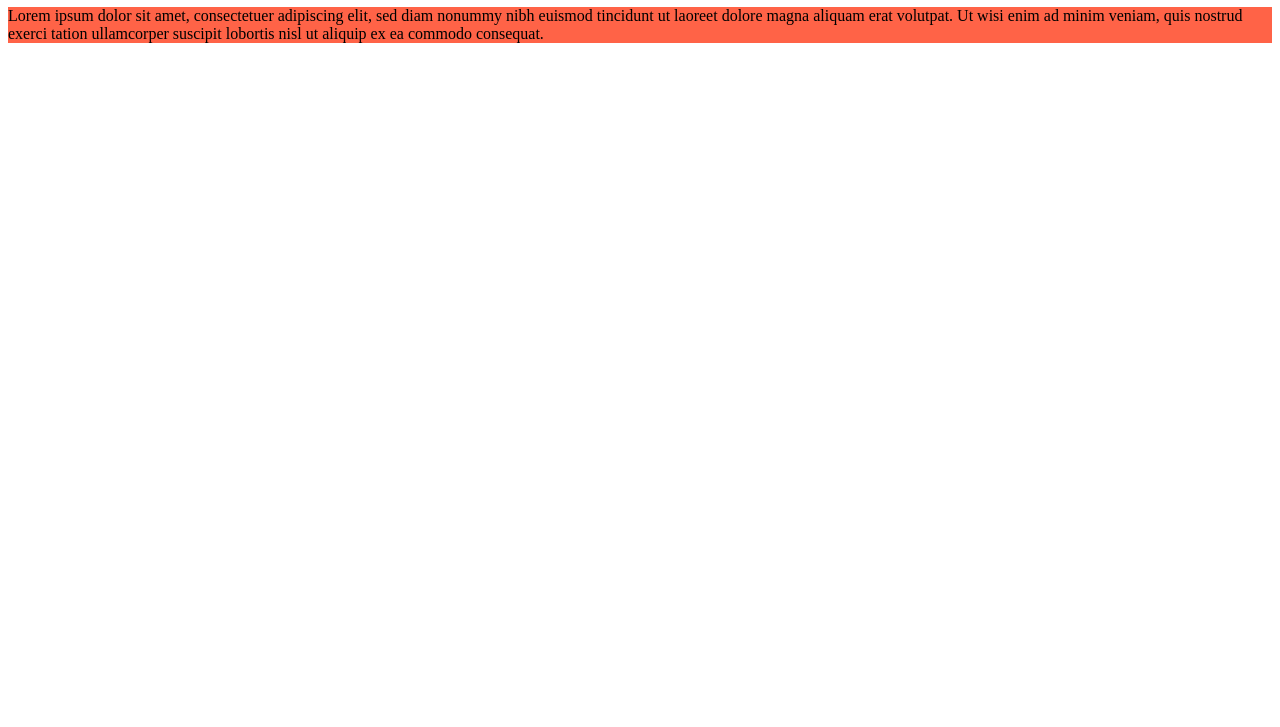
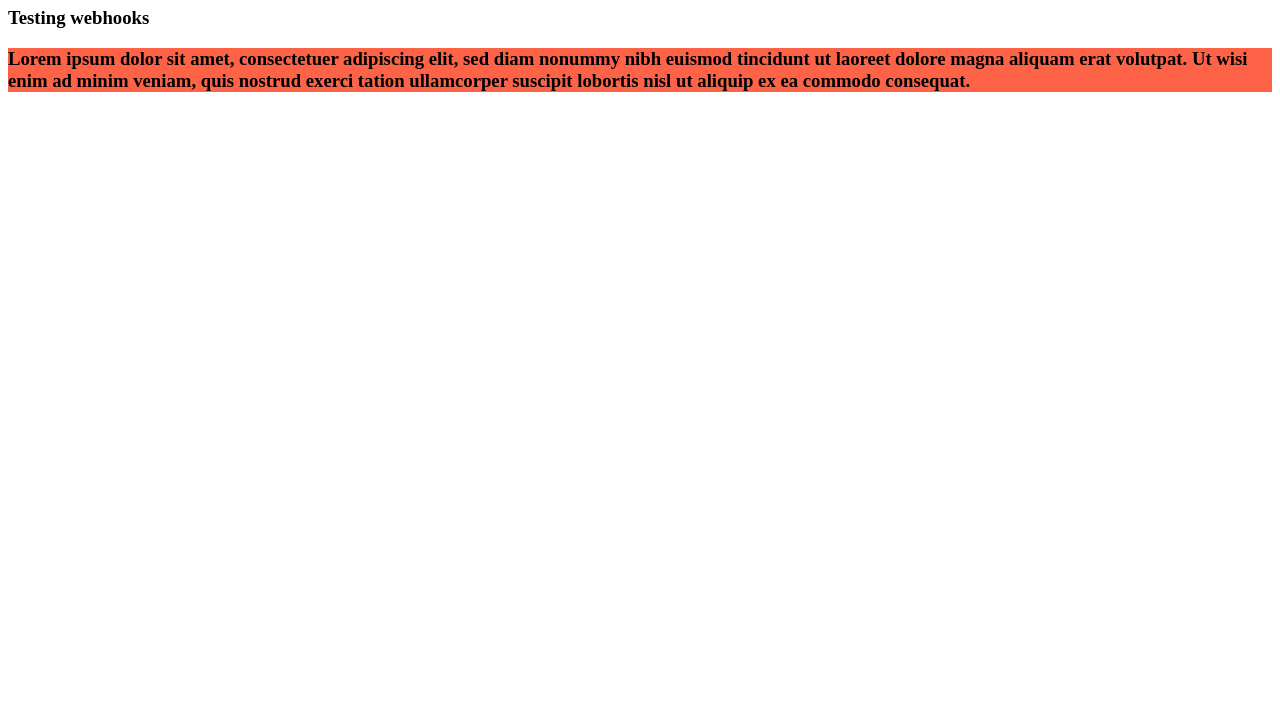
Before and after one commit to pavanik83/Testcontainer, a plain HTML site: page index.html in a window 1280 px wide. Shown: the part 73-800 px from the top of the page. Drawn offline with Linux system fonts and the light colour scheme.

Commit message:
Update index.html

```diff
--- a/index.html
+++ b/index.html
@@ -3,6 +3,8 @@
 <body>
 
 <h1 style="background-color:DodgerBlue;">Hello World</h1>
+
+  <h3>Testing webhooks<h3>
 
 <p style="background-color:Tomato;">
 Lorem ipsum dolor sit amet, consectetuer adipiscing elit, sed diam nonummy nibh euismod tincidunt ut laoreet dolore magna aliquam erat volutpat.
```
